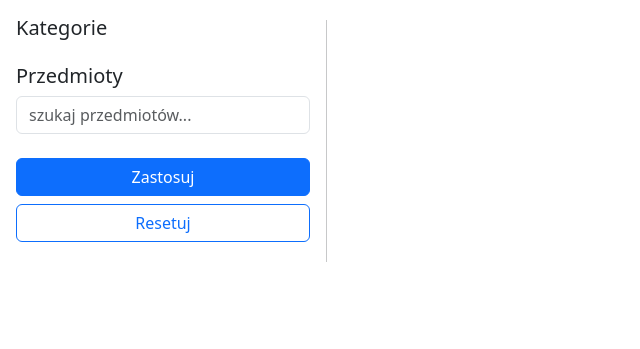
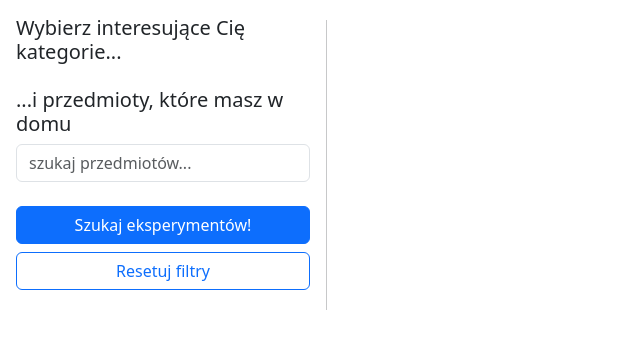
Before and after one commit to SmolSir/MIMUW-III-Eksperymentopol, a Flask app: page / in a window 1280 px wide. Shown: the top 349 px of the page, without its empty margins (0-640 px from the left). Run offline with Flask 2, Linux system fonts and the light colour scheme; data that the repository does not hold is empty; some libraries are stand-ins or nearby versions.

Commit message:
more descriptive headers and button (#22)

```diff
--- a/templates/index.html
+++ b/templates/index.html
@@ -7,12 +7,12 @@
         <!-- 1/4 of the width for sidebar -->
         <div class="col-md-3 col-md">
             <div class="mb-3">
-                <h5>Kategorie</h5>
+                <h5>Wybierz interesujące Cię kategorie...</h5>
                 <div id="category_list" class="d-flex flex-wrap w-100"></div>
             </div>
 
             <div class="mb-3">
-                <h5>Przedmioty</h5>
+                <h5>...i przedmioty, które masz w domu</h5>
                 <input class="form-control mb-2" type="text" placeholder="szukaj przedmiotów..." id="item_search" list="item_search_suggestion_list">
                 <datalist id="item_search_suggestion_list"></datalist>
                 <div id="item_list_checked"></div>
@@ -21,8 +21,8 @@
 
             <div class="mb-3 navbar bd-navbar sticky-bottom bg-body">
                 <div class="d-flex flex-wrap w-100">
-                    <input type="button" class="btn btn-primary flex-fill w-100 mb-1" id="experiment_search_apply_button" autocomplete="off" value="Zastosuj">
-                    <input type="button" class="btn btn-outline-primary flex-fill w-100 mt-1" id="experiment_search_reset_button" autocomplete="off" value="Resetuj">
+                    <input type="button" class="btn btn-primary flex-fill w-100 mb-1" id="experiment_search_apply_button" autocomplete="off" value="Szukaj eksperymentów!">
+                    <input type="button" class="btn btn-outline-primary flex-fill w-100 mt-1" id="experiment_search_reset_button" autocomplete="off" value="Resetuj filtry">
                 </div>
             </div>
         </div>
```
